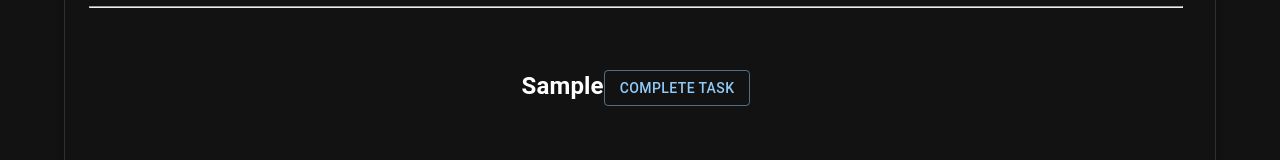
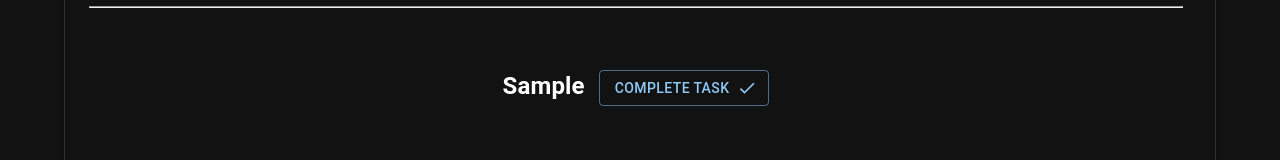
Before and after one commit to Diegobshots/todo-app, a React (Create React App) app: page / in a window 1280 px wide. Both pictures are taken after typing "Sample" into the empty fields and a click on the button "ADD TASK". Shown: the part 298-458 px from the top of the page. Built offline with nearby package versions, Linux system fonts and the light colour scheme.

Commit message:
micro fix

```diff
--- a/src/App.jsx
+++ b/src/App.jsx
@@ -1,4 +1,5 @@
 import { Button, Card, TextField, Container } from "@mui/material"
+import CheckIcon from '@mui/icons-material/Check';
 import LoadingButton from "@mui/lab/LoadingButton"
 import LibraryAddIcon from "@mui/icons-material/LibraryAdd"
 import LowPriorityIcon from "@mui/icons-material/LowPriority"
@@ -64,8 +65,10 @@ const App = () => {
                       <Button
                         variant="outlined"
                         onClick={() => completeTask(t)}
+                        sx={{ ml: '1em'}}
+                        endIcon={<CheckIcon/>}
                       >
-                        Complete task
+                        <span>Complete task</span>
                       </Button>
                     ) : null}
                   </h2>
```
